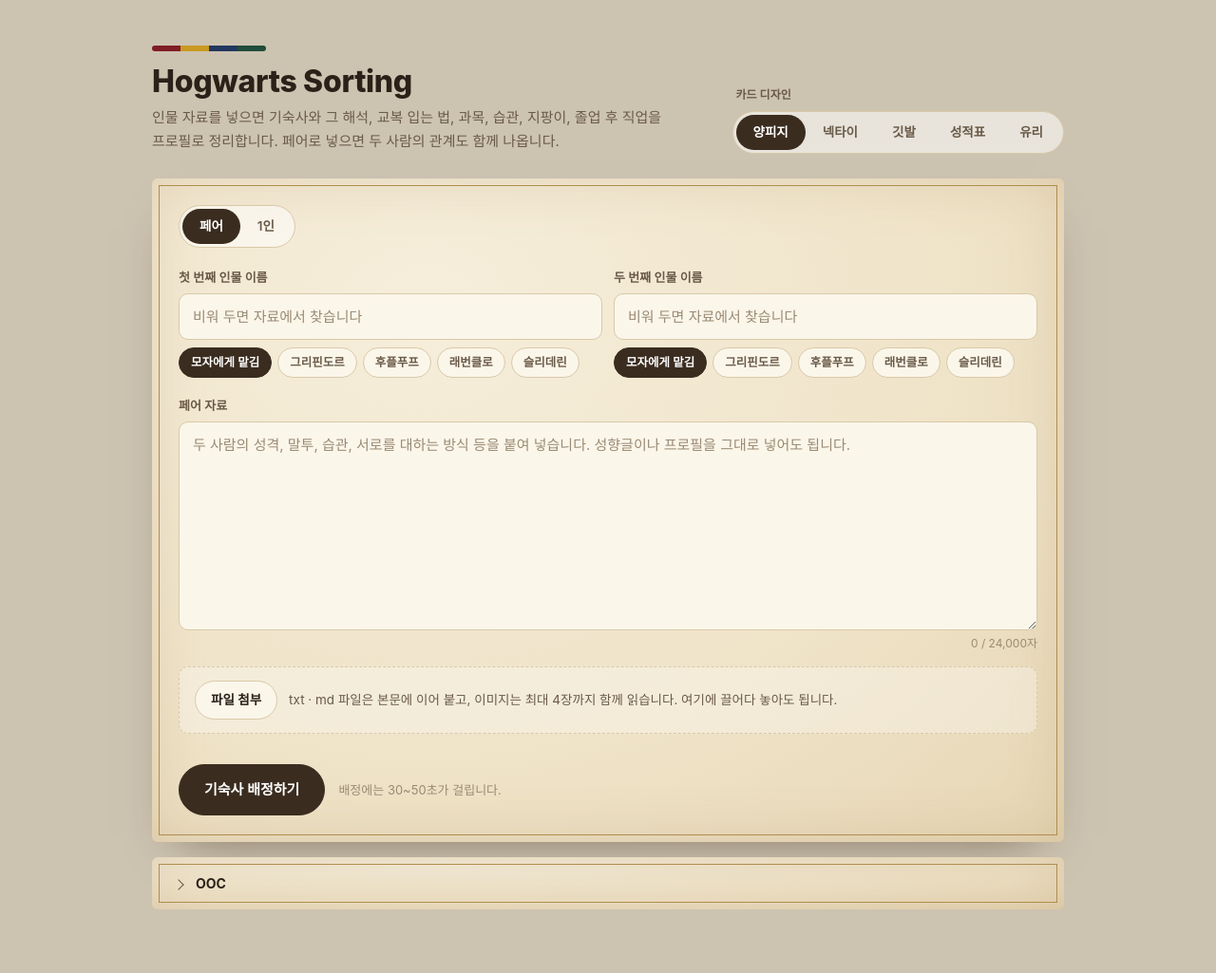
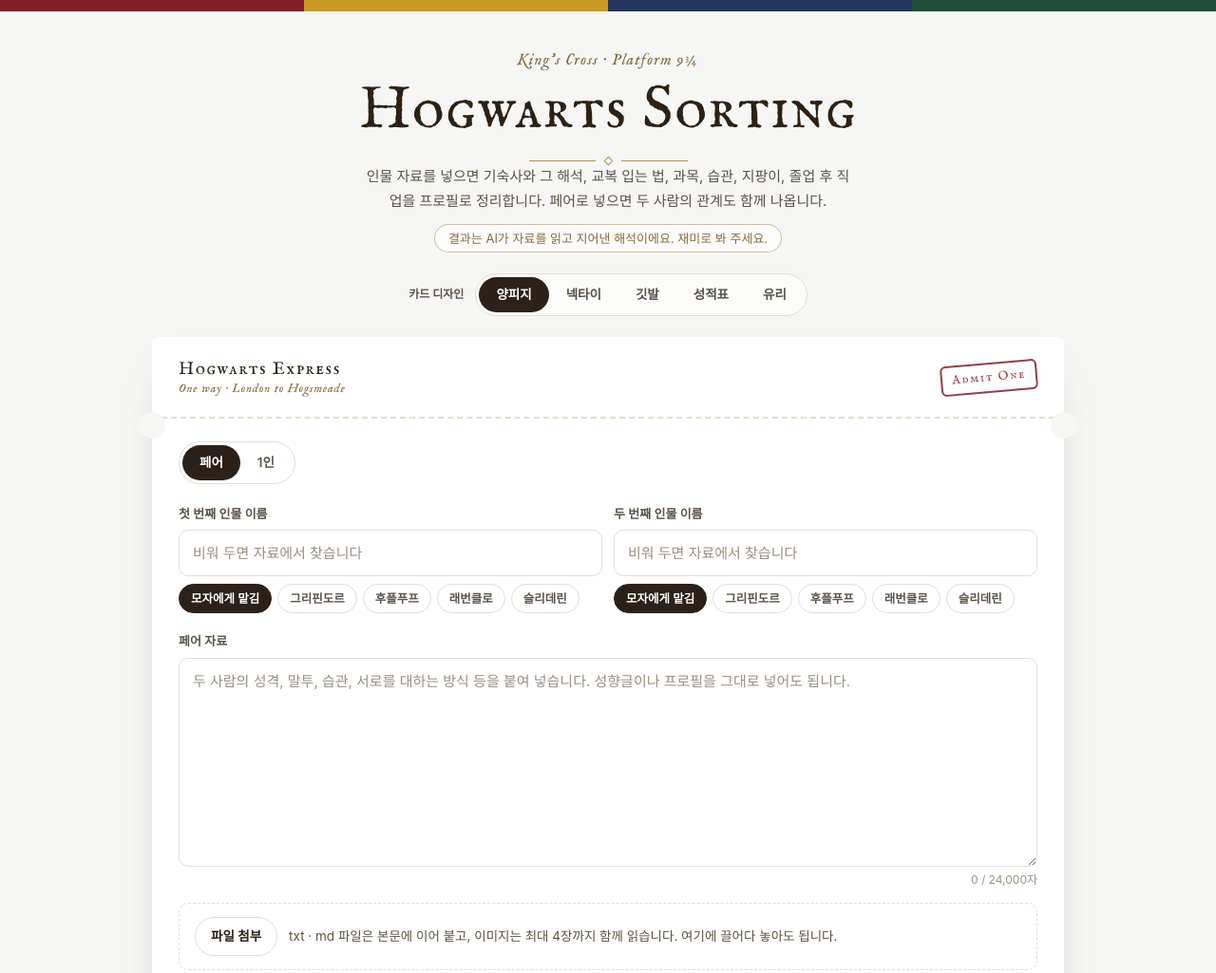
Before and after one commit to ForJ-FromS/hogwartssorting, a plain HTML site: page index.html in a window 1280 px wide. Shown: the top 1025 px of the page at 95% size. Drawn offline with nearby package versions, Linux system fonts and the light colour scheme; a web font is replaced by a local one.

Commit message:
Home: platform 9¾ ticket on white, IM Fell title fonts, just-for-fun note
Co-Authored-By: Claude Opus 5.5 <noreply@anthropic.com>
Claude-Session: https://claude.ai/code/session_01EtPCZzyHTEdgoBiXw328J9

```diff
--- a/index.html
+++ b/index.html
@@ -8,6 +8,8 @@
 <link rel="preconnect" href="https://cdn.jsdelivr.net">
 <link rel="stylesheet" href="https://cdn.jsdelivr.net/gh/orioncactus/pretendard@v1.3.9/dist/web/static/pretendard.min.css">
 <style>
+  @font-face { font-family: 'IM Fell English SC'; src: url(fonts/im-fell-english-sc.woff2) format('woff2'); font-display: swap; }
+  @font-face { font-family: 'IM Fell English'; font-style: italic; src: url(fonts/im-fell-english-italic.woff2) format('woff2'); font-display: swap; }
   /* ================= 공통 ================= */
   * { box-sizing: border-box; }
   html { -webkit-text-size-adjust: 100%; }
@@ -56,12 +58,36 @@
     --gold: #8a9bb3; --btn: #22252c;
   }
 
-  /* 머리 */
-  header { display: flex; align-items: flex-end; justify-content: space-between; gap: 16px; flex-wrap: wrap; margin-bottom: 26px; }
-  .houses { display: flex; height: 6px; width: 120px; border-radius: 3px; overflow: hidden; margin-bottom: 14px; }
-  .houses i { flex: 1; }
-  h1 { margin: 0 0 6px; font-size: 32px; font-weight: 800; letter-spacing: -.01em; line-height: 1.15; }
-  header p { color: var(--sub); max-width: 36em; }
+  /* ===== 홈 화면: 9¾ 승강장 (카드 디자인과 상관없이 고정) ===== */
+  body[class] { --page: #f6f6f4; }
+  #form, #wait, #ooc, header, .themebar, .after {
+    --ink: #2b2118; --sub: #5d5245; --faint: #9a8f82;
+    --panel: #ffffff; --field: #ffffff; --fieldline: #e3ded4; --gold: #b08d4f; --btn: #2b2118;
+    --rule: #ece8e0; --qbg: #f5f3ee;
+  }
+  .rail { display: flex; height: 12px; }
+  .rail i { flex: 1; }
+  .wrap { padding-top: 38px; }
+  header { text-align: center; margin-bottom: 22px; color: var(--ink); }
+  .plat { font-family: 'IM Fell English', Georgia, serif; font-style: italic; font-size: 17px; letter-spacing: .06em; color: #8a6a3a; }
+  h1 { margin: 4px 0 0; font-family: 'IM Fell English SC', Georgia, serif; font-weight: 400; font-size: 64px; letter-spacing: .02em; line-height: 1.05; color: #2e2112; }
+  .orn { display: flex; align-items: center; justify-content: center; gap: 10px; margin: 14px auto 12px; color: var(--gold); }
+  .orn i { display: block; width: 90px; height: 1px; background: currentColor; }
+  .orn b { width: 8px; height: 8px; transform: rotate(45deg); border: 1px solid currentColor; }
+  header .d { color: var(--sub); max-width: 34em; margin: 0 auto; }
+  .fun { display: inline-block; margin-top: 12px; font-size: 13px; color: #8a6a3a; border: 1px solid rgba(176, 141, 79, .55); border-radius: 999px; padding: 3px 14px; background: rgba(255, 255, 255, .6); }
+  .themebar { display: flex; justify-content: center; align-items: center; gap: 12px; margin-bottom: 22px; flex-wrap: wrap; }
+  .themebar .seglabel { margin: 0; }
+
+  /* 승차권 입력 패널 */
+  #form { position: relative; border-radius: 6px; padding-top: 0; }
+  #form::before, #form::after { content: ''; position: absolute; top: 79px; width: 28px; height: 28px; border-radius: 50%; background: #f6f6f4; }
+  #form::before { left: -14px; } #form::after { right: -14px; }
+  .tk { display: flex; justify-content: space-between; align-items: center; gap: 12px; margin: 0 -28px 24px; padding: 22px 28px 20px; border-bottom: 2px dashed var(--fieldline); }
+  .tk .l { font-family: 'IM Fell English SC', Georgia, serif; font-size: 19px; letter-spacing: .08em; color: #2e2112; line-height: 1.3; }
+  .tk .l small { display: block; font-family: 'IM Fell English', Georgia, serif; font-style: italic; font-size: 13px; letter-spacing: .06em; color: #8a6a3a; }
+  .stamp { flex: none; border: 2px solid #7f1d24; color: #7f1d24; border-radius: 6px; padding: 3px 10px; font-family: 'IM Fell English SC', Georgia, serif; font-size: 13px; letter-spacing: .14em; transform: rotate(-5deg); opacity: .85; }
+  #ooc, #wait { border-radius: 6px; }
 
   .seg { display: inline-flex; padding: 3px; border-radius: 999px; background: rgba(255, 255, 255, .55); border: 1px solid var(--fieldline); }
   .seg button { border: 0; background: transparent; border-radius: 999px; padding: 7px 18px; font-weight: 600; font-size: 13.5px; color: var(--sub); }
@@ -69,13 +95,7 @@
   .seglabel { font-size: 12px; font-weight: 600; color: var(--sub); margin: 0 0 6px 4px; }
 
   /* 입력 패널 */
-  .panel { background: var(--panel); border-radius: 20px; padding: 28px; box-shadow: 0 24px 50px -30px rgba(60, 40, 20, .55); }
-  body.parchment .panel {
-    border-radius: 6px;
-    background: radial-gradient(ellipse at 30% 20%, #f6eedb 0%, #efe3c8 60%, #e6d6b4 100%);
-    box-shadow: 0 24px 50px -30px rgba(60, 40, 20, .6), inset 0 0 60px rgba(150, 110, 60, .18);
-    outline: 1px solid var(--gold); outline-offset: -8px;
-  }
+  .panel { background: var(--panel); border-radius: 20px; padding: 28px; box-shadow: 0 24px 50px -30px rgba(40, 30, 20, .45); }
   label, .label { display: block; font-size: 13px; font-weight: 600; color: var(--sub); margin-bottom: 6px; }
   .names { display: grid; grid-template-columns: 1fr 1fr; gap: 12px; margin: 20px 0 18px; }
   .names.one { grid-template-columns: 1fr; }
@@ -272,7 +292,13 @@
 
   @media (max-width: 680px) {
     .wrap { padding: 32px 14px 60px; }
-    h1 { font-size: 26px; }
+    h1 { font-size: 40px; }
+    .names { grid-template-columns: 1fr; }
+    .fun { border-radius: 12px; font-size: 12.5px; padding: 5px 12px; }
+    .plat { font-size: 14px; }
+    .tk { margin: 0 -20px 20px; padding: 18px 20px 16px; }
+    .tk .l { font-size: 16px; }
+    #form::before, #form::after { top: 66px; }
     .panel { padding: 20px; }
     .cols { grid-template-columns: 1fr; }
     .person + .person { border-left: 0; border-top: 1px solid var(--rule); padding-top: 0; }
@@ -299,14 +325,16 @@
 </style>
 </head>
 <body class="parchment">
+<div class="rail" aria-hidden="true"><i style="background:#7f1d24"></i><i style="background:#c99a22"></i><i style="background:#22375e"></i><i style="background:#1f4d3a"></i></div>
 <div class="wrap">
   <header>
-    <div>
-      <div class="houses" aria-hidden="true"><i style="background:#7f1d24"></i><i style="background:#c99a22"></i><i style="background:#22375e"></i><i style="background:#1f4d3a"></i></div>
+    <p class="plat">King's Cross · Platform 9¾</p>
     <h1>Hogwarts Sorting</h1>
-      <p>인물 자료를 넣으면 기숙사와 그 해석, 교복 입는 법, 과목, 습관, 지팡이, 졸업 후 직업을 프로필로 정리합니다. 페어로 넣으면 두 사람의 관계도 함께 나옵니다.</p>
-    </div>
-    <div>
+    <div class="orn" aria-hidden="true"><i></i><b></b><i></i></div>
+    <p class="d">인물 자료를 넣으면 기숙사와 그 해석, 교복 입는 법, 과목, 습관, 지팡이, 졸업 후 직업을 프로필로 정리합니다. 페어로 넣으면 두 사람의 관계도 함께 나옵니다.</p>
+    <p class="fun">결과는 AI가 자료를 읽고 지어낸 해석이에요. 재미로 봐 주세요.</p>
+  </header>
+  <div class="themebar">
     <p class="seglabel">카드 디자인</p>
     <div class="seg" id="theme" role="group" aria-label="카드 디자인">
       <button type="button" data-theme="parchment" aria-pressed="true">양피지</button>
@@ -316,10 +344,10 @@
       <button type="button" data-theme="glass" aria-pressed="false">유리</button>
     </div>
   </div>
-  </header>
 
   <!-- 입력 -->
   <form id="form" class="panel" novalidate>
+    <div class="tk"><p class="l">Hogwarts Express<small>One way · London to Hogsmeade</small></p><span class="stamp">Admit One</span></div>
     <div class="seg" id="mode" role="group" aria-label="배정 방식">
       <button type="button" data-mode="pair" aria-pressed="true">페어</button>
       <button type="button" data-mode="solo" aria-pressed="false">1인</button>
```
Also changed, not shown: fonts/OFL-IM-Fell.txt (added), fonts/im-fell-english-italic.woff2 (added), fonts/im-fell-english-sc.woff2 (added). Lines whose indentation alone changed are shown as unchanged.
